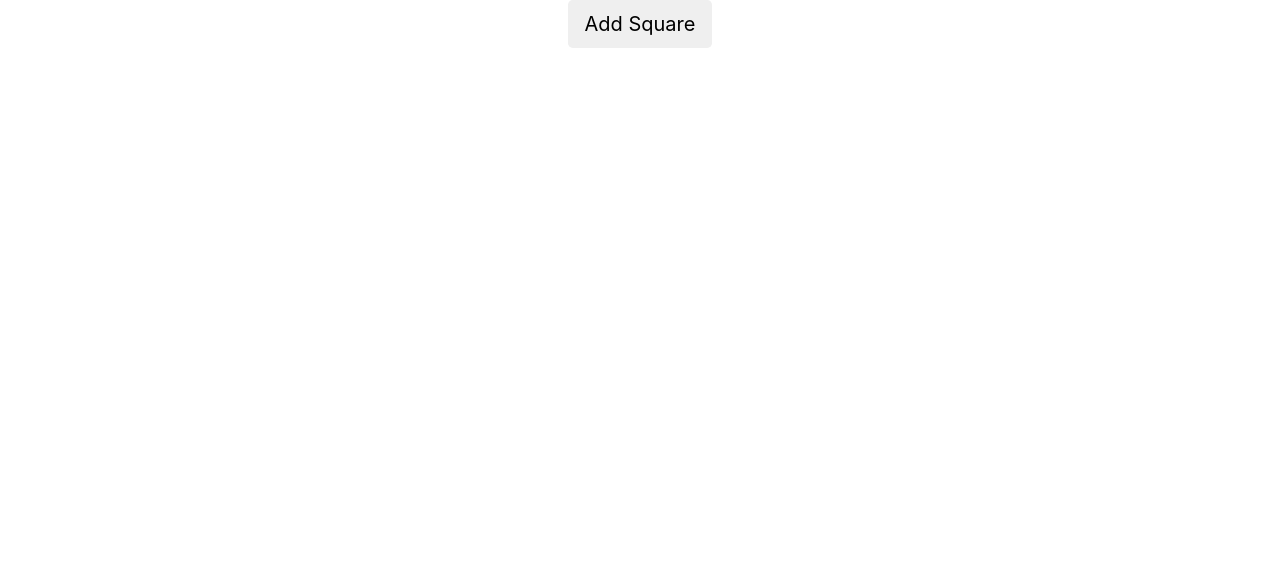
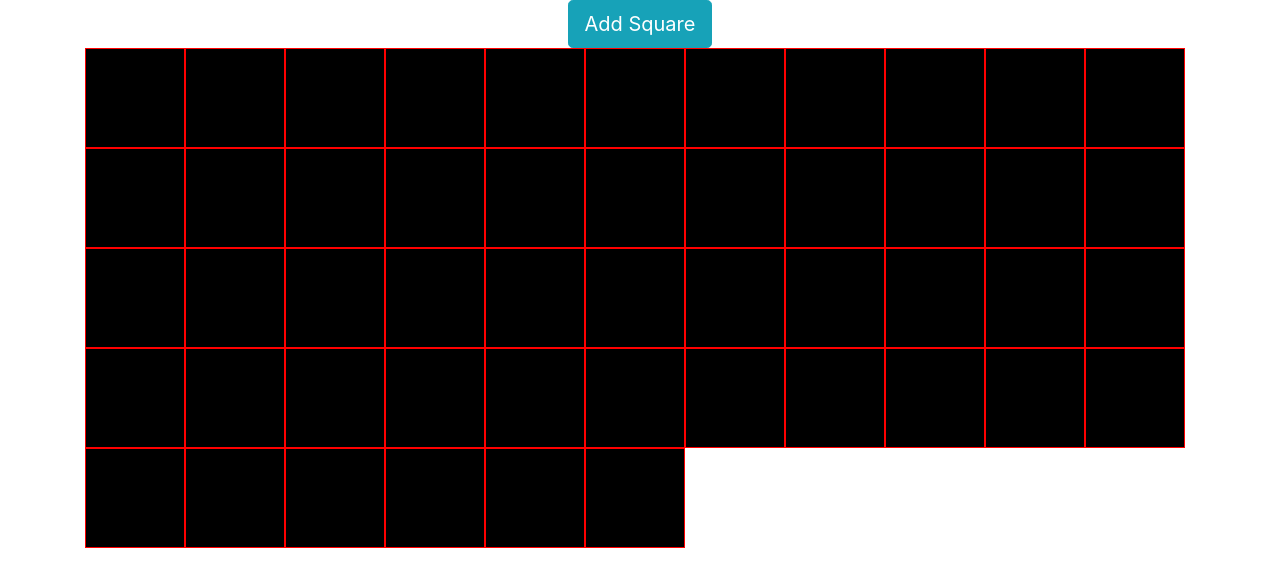
Before and after one commit to macemke4130/dom-dom-dommmmmmm-master, a plain HTML site: page index.html in a window 1280 px wide. Drawn offline with nearby package versions, Linux system fonts and the light colour scheme.

Commit message:
Added prototype function

```diff
--- a/app.js
+++ b/app.js
@@ -24,20 +24,24 @@ document.body.appendChild(btnDiv);
 const btn = document.createElement("button");
 const btnTxt = document.createTextNode("Add Square");
 btn.appendChild(btnTxt);
-btn.className = "flex-item btn btn-lg outline-primary";
+btn.className = "flex-item btn btn-lg btn-info";
 btnDiv.appendChild(btn); // Places <button> in btnDiv --
 
 let squareNum = 1;
 
 // Creates <main> for the Squares --
 let myMain = document.createElement("main");
-myMain.className = "container d-flex justify-content-start flex-wrap";
+myMain.className = "d-flex flex-wrap";
 document.body.appendChild(myMain);
 
 
 btn.addEventListener("click", function () {
+    addSquare();
+});
+
+function addSquare(){
     let newSquare = document.createElement("div");
-    newSquare.className = "mySquare";
+    newSquare.className = "mySquare d-flex justify-content-center align-items-center";
     newSquare.id = squareNum;
 
     myMain.appendChild(newSquare);
@@ -50,4 +54,12 @@ btn.addEventListener("click", function () {
     });
 
     squareNum++;
-});
+}
+
+
+
+
+// Add 50 squares for prototyping --
+for (let index = 0; index < 50; index++) {
+    addSquare();
+}
--- a/styles.css
+++ b/styles.css
@@ -5,7 +5,7 @@
     border: solid red 1px;
 
     font-family: monospace, sans-serif;
-    font-size: 1rem;
+    font-size: 4rem;
     margin: auto 0;
     color: white;
 
```
